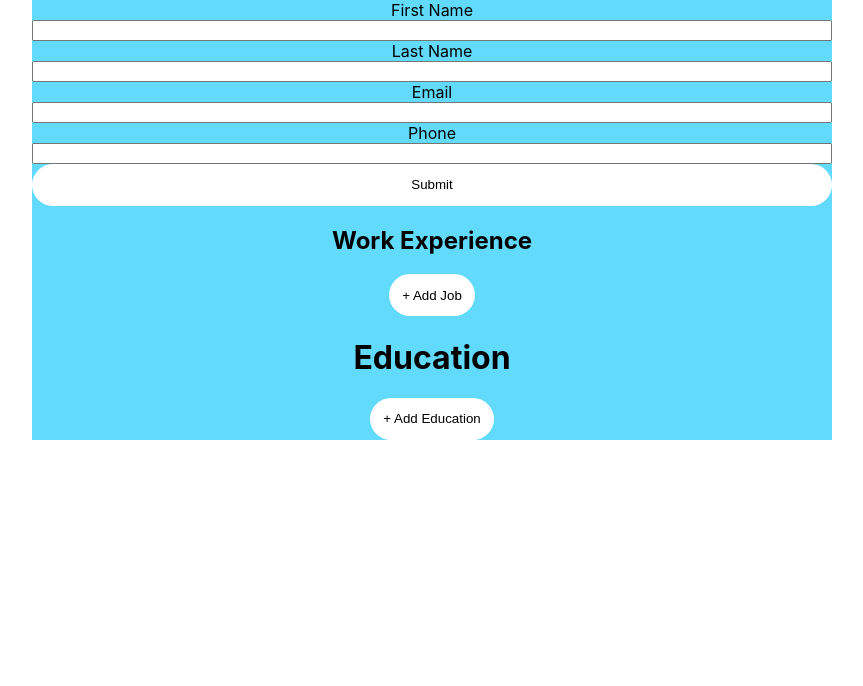
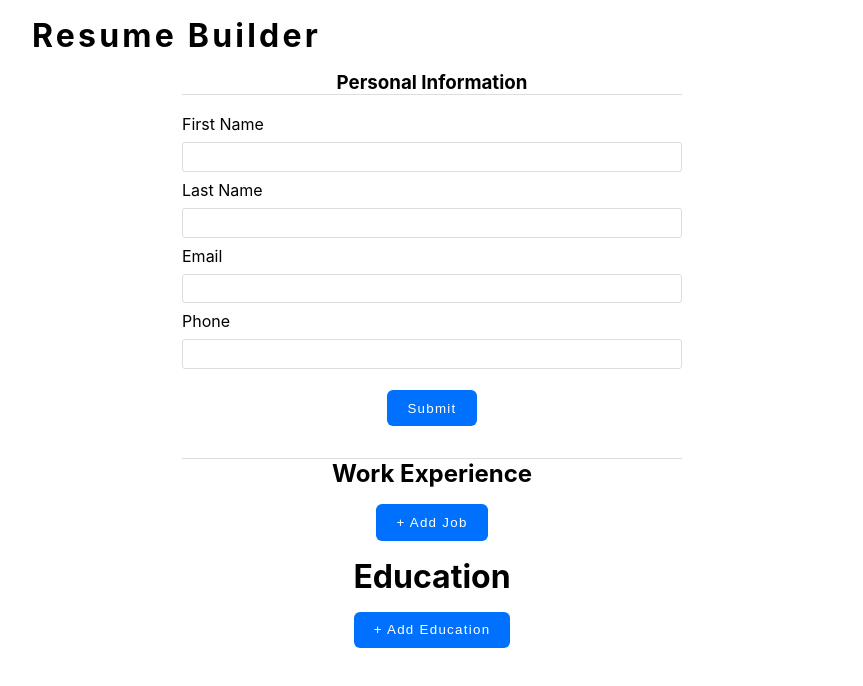
Before and after one commit to vbit27/cv-builder, a React (Create React App) app: page / in a window 1280 px wide. Shown: the top 686 px of the page, without its empty margins (208-1071 px from the left). Built offline with nearby package versions, Linux system fonts and the light colour scheme.

Commit message:
Add form initial styling

```diff
--- a/src/App.scss
+++ b/src/App.scss
@@ -1,25 +1,71 @@
-$primaryColor: #61dafb;
+$primaryColor: #0071ff;
+
+* {
+  padding: 0;
+  margin: 0;
+  box-sizing: border-box;
+}
 
 .App {
   text-align: center;
   height: fit-content;
   width: 800px;
   margin: 0 auto;
-  background-color: $primaryColor;
 }
 
-form {
+.title {
+  letter-spacing: 0.2rem;
+  text-align: left;
+  margin: 1rem 0;
+}
+
+.form-container {
+  display: flex;
+  justify-content: center;
+  background-color: rgb(255, 255, 255);
+
+  form {
+    align-items: center;
+    display: flex;
+    flex-direction: column;
+    width: 500px;
+    border-top: 1px solid rgb(216, 222, 226);
+    border-bottom: 1px solid rgb(216, 222, 226);
+    padding: 1rem 0;
+
+    input {
+      width: 100%;
+      margin: 0.3rem;
+      border-radius: 3px;
+      border: 1px solid rgb(216, 222, 226);
+      padding: 0.4rem;
+      outline: none;
+    }
+    input:focus {
+      border: 1px solid #61dafb;
+    }
+
+    label {
+      width: 100%;
+      display: flex;
+      margin: 0.2rem;
+    }
+  }
 }
 
 button {
-  background-color: white;
+  background-color: $primaryColor;
+  color: white;
   border: none;
-  padding: 1em;
-  border-radius: 24px;
+  padding: 0.8em 1.5em;
+  margin: 1rem;
+  letter-spacing: 0.08rem;
+  border-radius: 6px;
   cursor: pointer;
 }
 
 button:hover {
-  background-color: #61dafb;
-  color: white;
+  background-color: #ffffff;
+  border: 1px solid $primaryColor;
+  color: $primaryColor;
 }
--- a/src/components/EducationForm.tsx
+++ b/src/components/EducationForm.tsx
@@ -32,9 +32,8 @@ const EducationForm: FC<Prop> = (props) => {
   };
 
   return (
-    <div>
+    <div className="form-container">
       <form onSubmit={handleSubmit}>
-        <div>
         <label htmlFor="university">University</label>
         <input
           type="text"
@@ -71,7 +70,6 @@ const EducationForm: FC<Prop> = (props) => {
           onChange={handleChange}
         />
         <button type="submit">{props.edit ? 'Update' : 'Submit'}</button>
-        </div>
       </form>
     </div>
   );
--- a/src/components/ExperienceForm.tsx
+++ b/src/components/ExperienceForm.tsx
@@ -31,8 +31,8 @@ const ExperienceForm: FC<Prop> = (props) => {
   };
 
   return (
-    <form onSubmit={handleSubmit}>
-      <div>
+    <div className="form-container">
+      <form onSubmit={handleSubmit}>
         <label htmlFor="position">Position</label>
         <input
           type="text"
@@ -40,6 +40,7 @@ const ExperienceForm: FC<Prop> = (props) => {
           value={input.position}
           onChange={handleChange}
         />
+
         <label htmlFor="Company">Company</label>
         <input
           type="text"
@@ -69,8 +70,8 @@ const ExperienceForm: FC<Prop> = (props) => {
           onChange={handleChange}
         />
         <button type="submit">{props.edit ? 'Update' : 'Submit'}</button>
-      </div>
-    </form>
+      </form>
+    </div>
   );
 };
 
--- a/src/components/PersonalData.scss
+++ /dev/null
@@ -1,4 +0,0 @@
-form {
-  display: flex;
-  flex-direction: column;
-}
--- a/src/components/PersonalData.tsx
+++ b/src/components/PersonalData.tsx
@@ -1,5 +1,4 @@
 import React, { FC, useState } from 'react';
-import './PersonalData.scss';
 
 const PersonalData: FC = () => {
   const [info, setInfo] = useState<Info>({
@@ -45,6 +44,9 @@ const PersonalData: FC = () => {
   }
 
   return (
+    <div>
+      <h3>Personal Information</h3>
+      <div className="form-container">
         <form onSubmit={handleSubmit}>
           <label htmlFor="name">First Name</label>
           <input
@@ -76,6 +78,8 @@ const PersonalData: FC = () => {
           />
           <button type="submit">Submit</button>
         </form>
+      </div>
+    </div>
   );
 };
 
--- a/src/components/ResumeContainer.tsx
+++ b/src/components/ResumeContainer.tsx
@@ -6,6 +6,7 @@ import PersonalData from './PersonalData';
 const ResumeContainer: FC = () => {
   return (
     <div>
+      <h1 className="title">Resume Builder</h1>
       <PersonalData />
       <ExperienceList />
       <EducationList />
```
Lines whose indentation alone changed are shown as unchanged.
